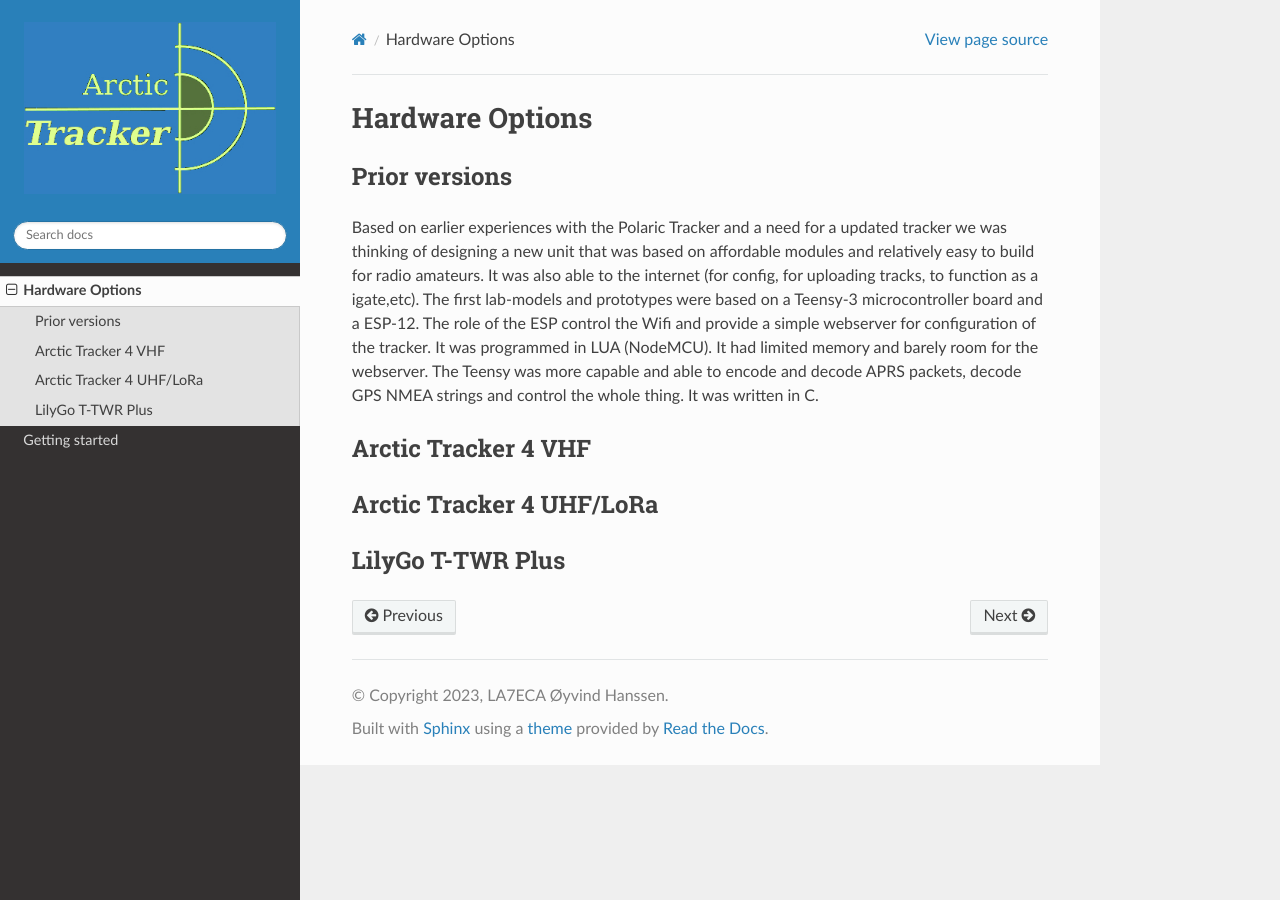
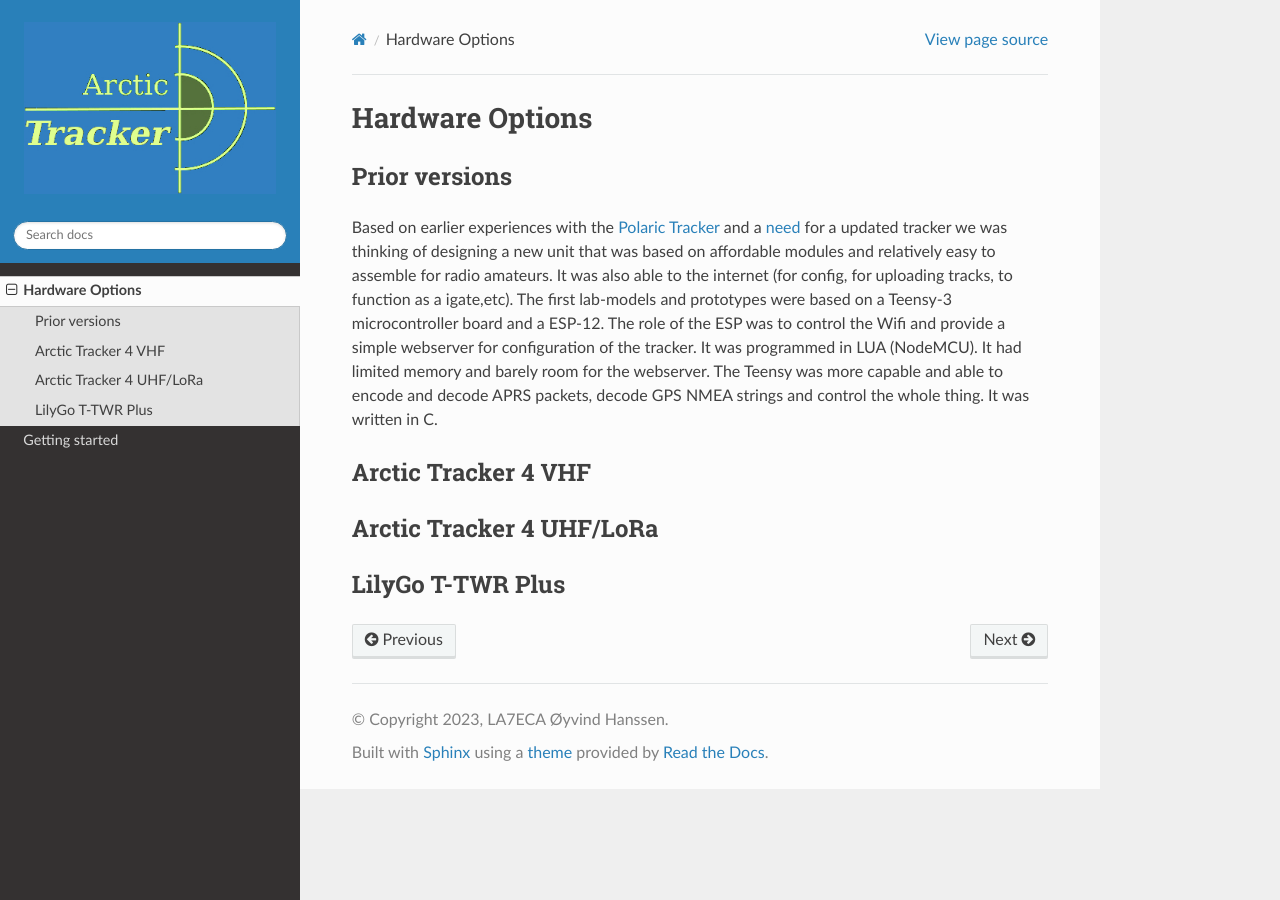
Before and after one commit to Hamlabs/ArcticTracker-docs, a Sphinx documentation site: the page built from docs/hardware.rst, in a window 1280 px wide. Built offline with Sphinx 7.4.7 and the Read the Docs theme 3.1.0, drawn with Linux system fonts in a browser that asks for light colours; pages that are not in the unit, such as notebooks, are missing from menus.

Commit message:
Update hardware.rst

```diff
--- a/docs/hardware.rst
+++ b/docs/hardware.rst
@@ -5,7 +5,7 @@
 
 Prior versions
 --------------
-Based on earlier experiences with the Polaric Tracker and a need for a updated tracker we was thinking of designing a new unit that was based on affordable modules and relatively easy to build for radio amateurs. It was also able to the internet (for config, for uploading tracks, to function as a igate,etc). The first lab-models and prototypes were based on a Teensy-3 microcontroller board and a ESP-12. The role of the ESP control the Wifi and provide a simple webserver for configuration of the tracker. It was programmed in LUA (NodeMCU). It had limited memory and barely room for the webserver. The Teensy was more capable and able to encode and decode APRS packets, decode GPS NMEA strings and control the whole thing. It was written in C.
+Based on earlier experiences with the `Polaric Tracker <https://www.la3t.no/polarictracker/>`_ and a `need <http://hamlabs.no/2015/04/01/arctictracker/>`_ for a updated tracker we was thinking of designing a new unit that was based on affordable modules and relatively easy to assemble for radio amateurs. It was also able to the internet (for config, for uploading tracks, to function as a igate,etc). The first lab-models and prototypes were based on a Teensy-3 microcontroller board and a ESP-12. The role of the ESP was to control the Wifi and provide a simple webserver for configuration of the tracker. It was programmed in LUA (NodeMCU). It had limited memory and barely room for the webserver. The Teensy was more capable and able to encode and decode APRS packets, decode GPS NMEA strings and control the whole thing. It was written in C.
 
 Arctic Tracker 4 VHF
 --------------------
```
